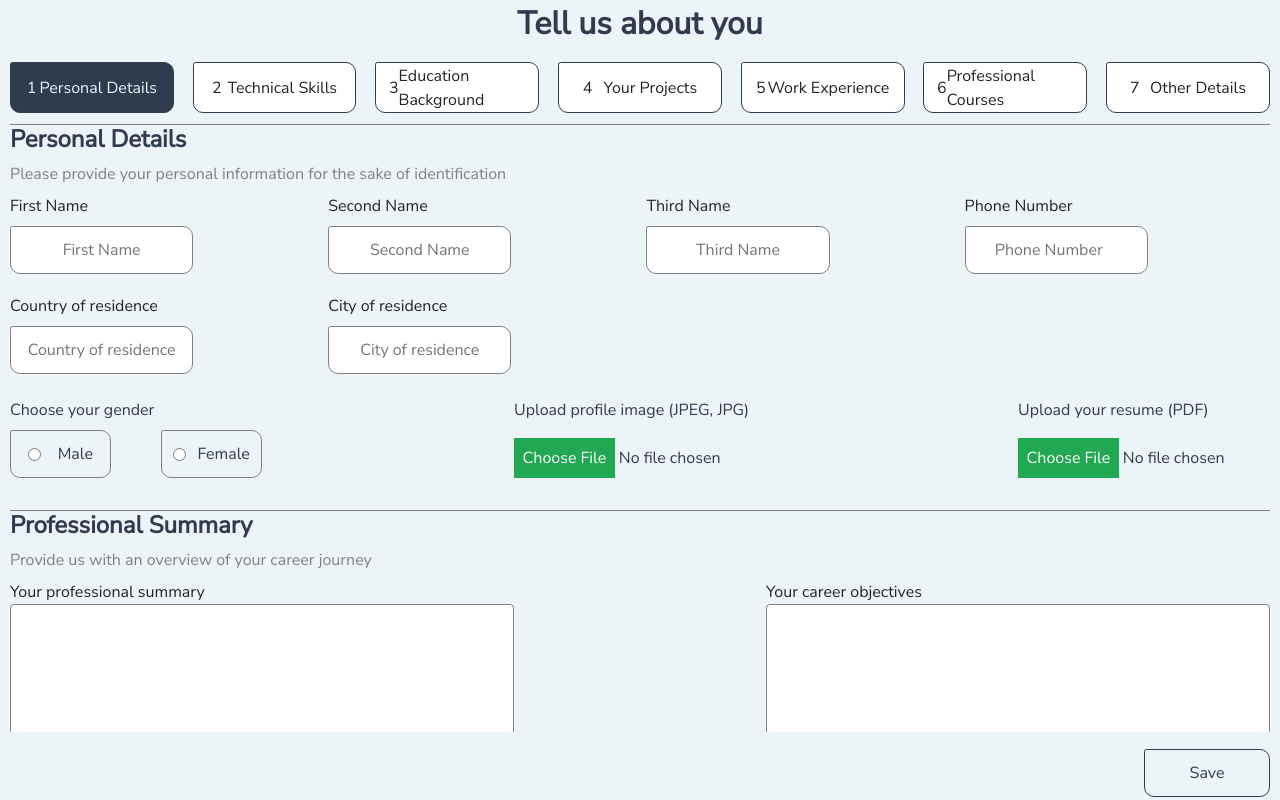
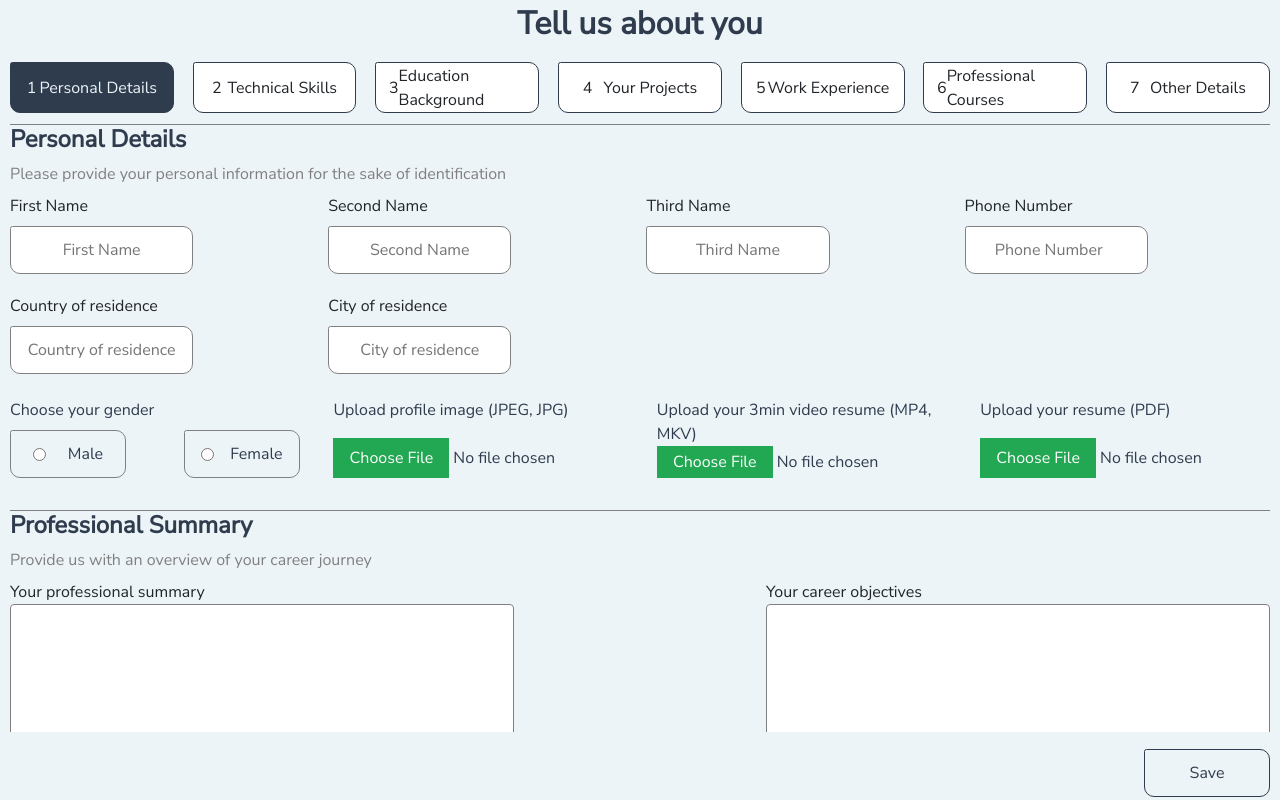
Before and after one commit to MokuaEnock/mboka, a React (Vite) app: page /seeker/signup in a window 1280 px wide. Built offline with nearby package versions, Linux system fonts and the light colour scheme; a small style sheet from the web is missing.

Commit message:
add section for video upload

```diff
--- a/src/Pages/seeker/signup/signup.css
+++ b/src/Pages/seeker/signup/signup.css
@@ -157,7 +157,7 @@
 
 .seeker-ss-conts-cont-custom > * {
   height: 10vh;
-  width: 20%;
+  width: 23%;
   display: flex;
   flex-direction: column;
   justify-content: space-between;
--- a/src/Pages/seeker/signup/signup.jsx
+++ b/src/Pages/seeker/signup/signup.jsx
@@ -146,6 +146,11 @@ export default function SeekerSignup() {
             </label>
 
             <label className="seeker-ss-customs">
+              <p>Upload your 3min video resume (MP4, MKV)</p>
+              <input type="file" accept="video/mp4, video/mkv" />
+            </label>
+
+            <label className="seeker-ss-customs">
               <p>Upload your resume (PDF)</p>
               <input type="file" accept="application/pdf" />
             </label>
```
